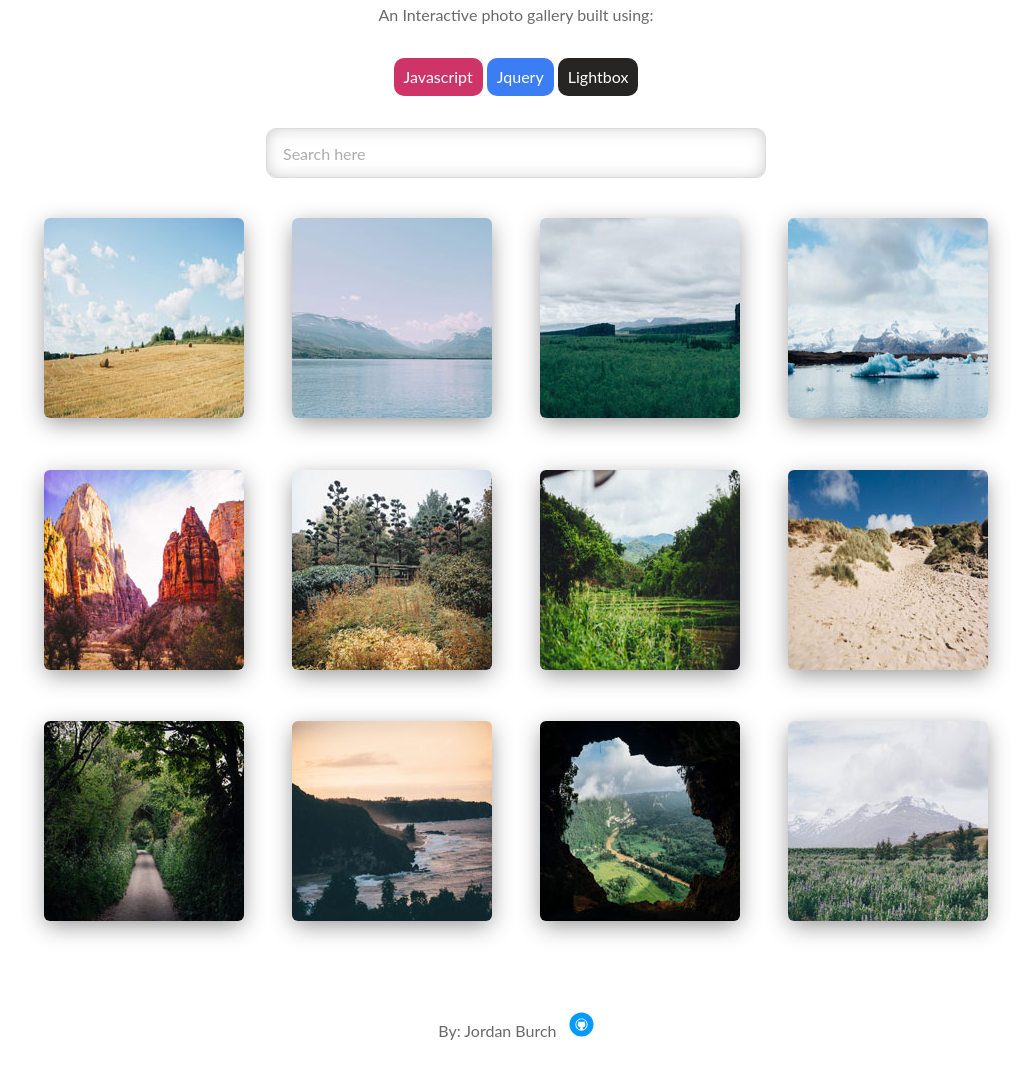
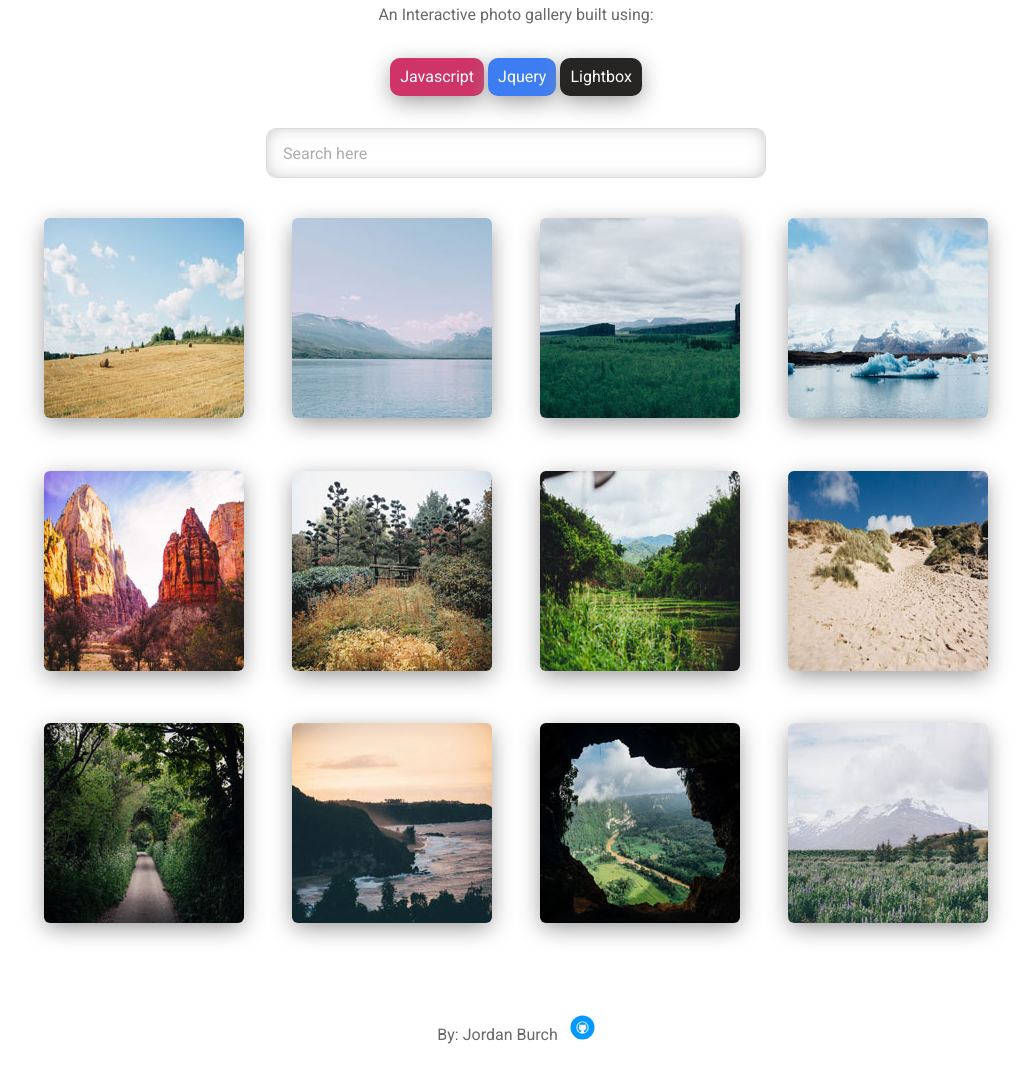
Before and after one commit to Jordanburch101/Techdegree-project-5, a plain HTML site: page index.html in a window 1280 px wide. Shown: the part 77-1156 px from the top of the page, without its empty margins (124-1155 px from the left). Drawn offline with Linux system fonts and the light colour scheme.

Commit message:
Changed lightbox css and tweaked colors.

```diff
--- a/index.html
+++ b/index.html
@@ -8,6 +8,8 @@
     <meta name="viewport" content="width=device-width, initial-scale=1">
     <link rel="stylesheet" href="js/lightbox/css/lightbox.css">
     <link rel="stylesheet" href="css/style.css">
+    <link rel="stylesheet" href="https://fonts.googleapis.com/css?family=Ubuntu">
+    <link rel="stylesheet" href="https://fonts.googleapis.com/css?family=Roboto">
 </head>
 
 <body>
@@ -91,10 +93,14 @@
             <img class="img-thumbnail" src="images/thumbnails/12.jpg" alt="Bluebells"></a>
         </div>
     </div>
+
     <div class="footer">
         <footer>
-            <a>By: Jordan Burch</a>
-            <a href="https://github.com/Jordanburch101/Techdegree-project-5" target="blank"><img class="git" src="images/github.svg"></a>
+            <p>By: Jordan Burch <a
+                href="https://github.com/Jordanburch101/Techdegree-project-5"
+                target="blank"><img class="git" src="images/github.svg" alt="Github icon"></a>
+            </p>
+        </footer>
     </div>
 
     <script src="js/jquery.js"></script>
--- a/js/scripts.js
+++ b/js/scripts.js
@@ -5,3 +5,8 @@
     $(this).toggle($(this).html().toLowerCase().indexOf(value) > -1)
   });
 });
+
+lightbox.option({
+  'showImageNumberLabel': false,
+  'maxWidth': 600,
+});
--- a/scss/base/_base.scss
+++ b/scss/base/_base.scss
@@ -19,6 +19,12 @@ a {
 
 h1 {
     color: $color-title;
+    font-family: $font-secondary;
+}
+
+ul {
+    margin: 0;
+    padding: 0;
 }
 
 .footer {
--- a/scss/base/_normalize.scss
+++ b/scss/base/_normalize.scss
@@ -347,7 +347,3 @@ template {
 [hidden] {
   display: none;
 }
-
-ul {
-  padding-inline-start: 0;
-}
--- a/scss/components/_form.scss
+++ b/scss/components/_form.scss
@@ -2,7 +2,7 @@
     &-container {
         display: flex;
         justify-content: center;
-        margin-top: 1em;
+        margin-top: 2em;
         margin-bottom: 1em;
     }
     &-search {
@@ -18,7 +18,7 @@
         }
         &:focus {
             background-color: $color-focus;
-            color: white;
+            color: $color-white;
             outline: none;
         }
     }
--- a/scss/components/_index.scss
+++ b/scss/components/_index.scss
@@ -10,3 +10,6 @@
 
 //Intro
 @import 'intro';
+
+//ligthbox css
+@import 'lightbox';
--- a/scss/components/_intro.scss
+++ b/scss/components/_intro.scss
@@ -17,8 +17,9 @@
     margin-top: 1em;
     padding: 10px;
     border-radius: 10px;
-    color: white;
+    color: $color-white;
     transition: transform .2s ease-in-out;
+    box-shadow: 0px 6px 23px -2px rgba(145,145,145,1);
     &.javascript {
         background-color: $color-javascript;
         &:hover {
--- /dev/null
+++ b/scss/components/_lightbox.scss
@@ -0,0 +1,15 @@
+// ======================================
+// Lightbox partial
+// ======================================
+
+
+.lb-data {
+    & .lb-caption {
+        text-align: center;
+        font-size: 1em;
+        color: $color-caption;
+    }
+    &Container {
+        padding-top: 15px;
+    }
+}
--- a/scss/utilities/_variables.scss
+++ b/scss/utilities/_variables.scss
@@ -3,14 +3,16 @@
 // ======================================
 
 // Fonts
-$font-primary: 'Lato', sans-serif;
-
+$font-primary: 'Roboto', sans-serif;
+$font-secondary: 'Ubuntu', sans-serif;
 //Colors
 $color-title: rgb(82, 82, 82);
 $color-text: rgb(105, 105, 105);
+$color-white: #fff;
 $color-placeholder: #acacac;
 $color-focus: rgb(46, 46, 46);
 $color-border: rgb(219, 219, 219);
+$color-caption: #afafafa8;
 
 $color-javascript: rgb(207, 52, 104);
 $color-jquery: rgb(61, 125, 243);
```
Also changed, not shown: css/style.css, 3 other files.
